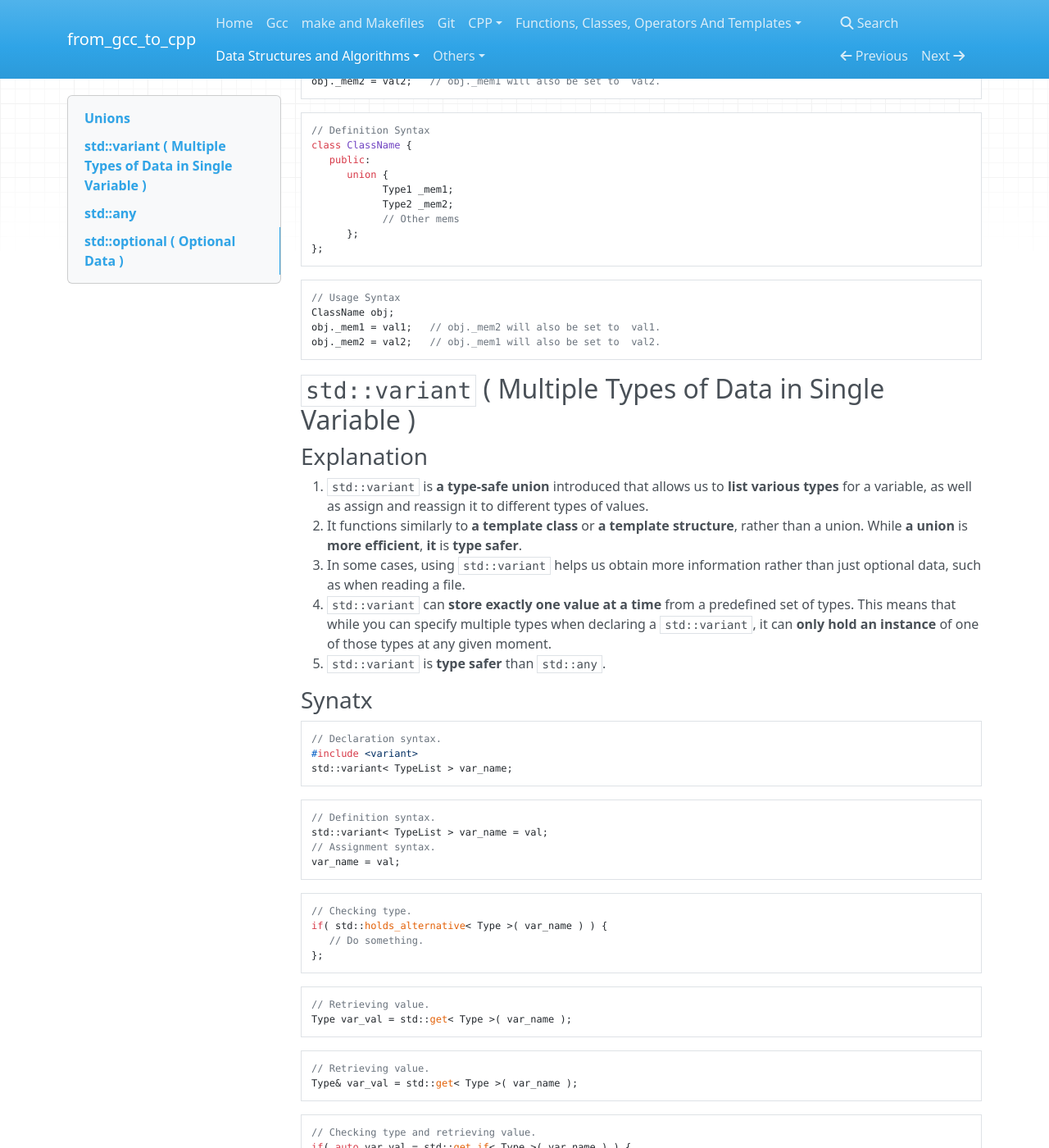
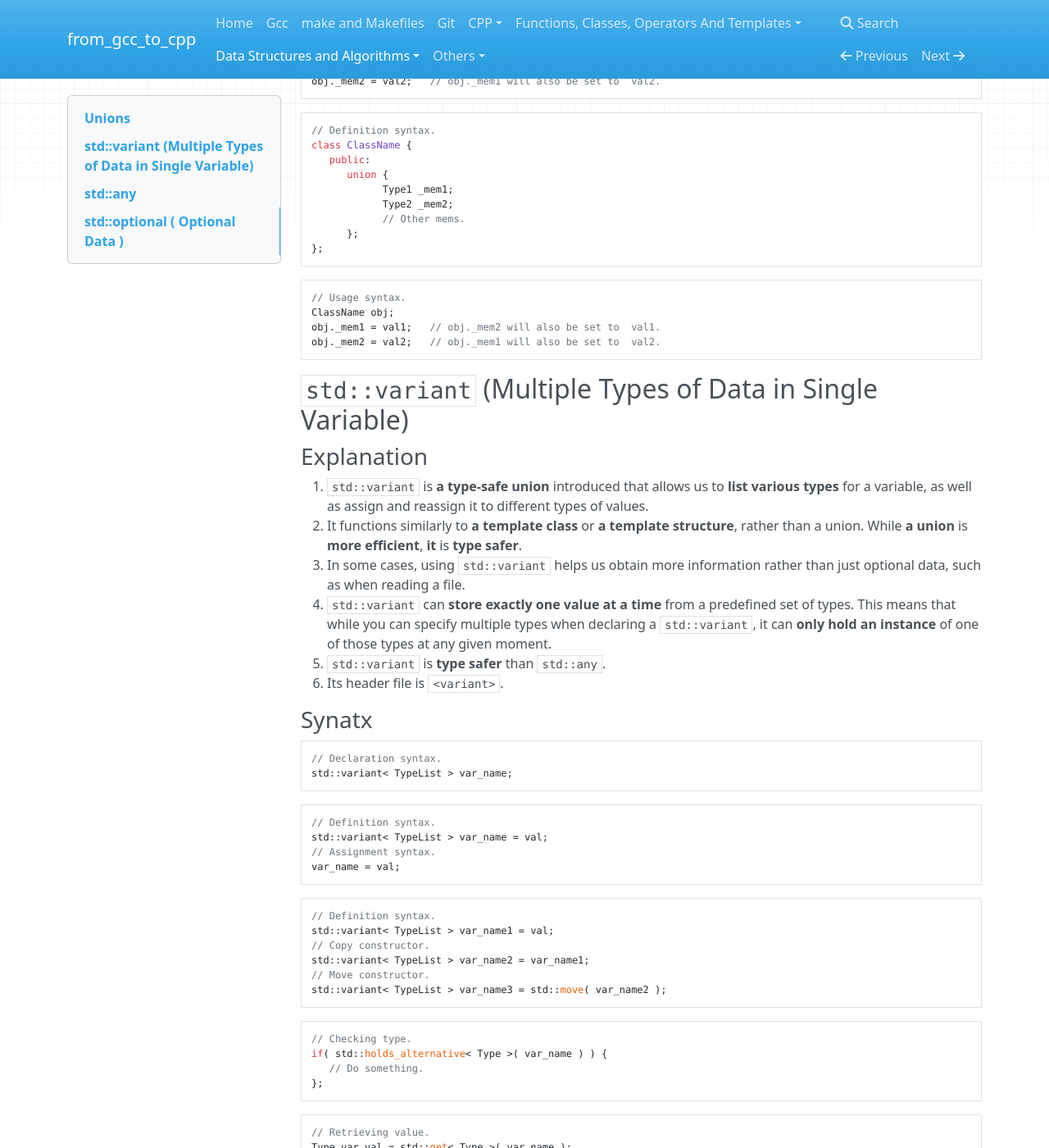
Before and after one commit to 0BananaBig0/from_gcc_to_cpp, an MkDocs documentation site: the page built from docs/UnionStdAnyStdVariantStdOptional.md, in a window 1280 px wide and 1400 px high, scrolled down 2042 px. Shown: the whole window at 82% size. Built offline with MkDocs 1.6.1, drawn with Linux system fonts in a browser that asks for light colours; nearby versions of some CDN libraries; some of the changed text lies outside the part shown.

Commit message:
format UnionStdAnyStdVariantStdOptional.md

````diff
--- a/docs/UnionStdAnyStdVariantStdOptional.md
+++ b/docs/UnionStdAnyStdVariantStdOptional.md
@@ -6,7 +6,7 @@
   - [Anonymous Unions](#anonymous-unions)
     - [Explanation](#explanation-1)
     - [Syntax](#syntax)
-- [`std::variant` ( Multiple Types of Data in Single Variable )](#stdvariant--multiple-types-of-data-in-single-variable-)
+- [`std::variant` (Multiple Types of Data in Single Variable)](#stdvariant-multiple-types-of-data-in-single-variable)
   - [Explanation](#explanation-2)
   - [Synatx](#synatx-1)
   - [Members and Related Stuffs](#members-and-related-stuffs)
@@ -54,25 +54,25 @@
 ### Synatx
 
 ```CPP
-// Definition Syntax
+// Definition syntax.
 union UnionName {
       Type1 mem1;
       Type2 mem2;
-      // Other mems
+      // Other mems.
 };
 ```
 
 ```CPP
-// Definition Syntax
+// Definition syntax.
 union UnionName {
       Type1 mem1;
       Type2 mem2;
-      // Other mems
+      // Other mems.
 } obj;
 ```
 
 ```CPP
-// Usage Syntax
+// Usage syntax.
 UnionName obj;
 obj.mem1 = val1;   // obj.mem2 will also be set to val1.
 obj.mem2 = val2;   // obj.mem1 will also be set to val2.
@@ -89,43 +89,43 @@ obj.mem2 = val2;   // obj.mem1 will also be set to val2.
 #### Syntax
 
 ```CPP
-// Definition Syntax
+// Definition syntax.
 struct StructName {
       union {
             Type1 _mem1;
             Type2 _mem2;
-            // Other mems
+            // Other mems.
       };
 };
 ```
 
 ```CPP
-// Usage Syntax
+// Usage syntax.
 StructName obj;
 obj._mem1 = val1;   // obj._mem2 will also be set to  val1.
 obj._mem2 = val2;   // obj._mem1 will also be set to  val2.
 ```
 
 ```CPP
-// Definition Syntax
+// Definition syntax.
 class ClassName {
    public:
       union {
             Type1 _mem1;
             Type2 _mem2;
-            // Other mems
+            // Other mems.
       };
 };
 ```
 
 ```CPP
-// Usage Syntax
+// Usage syntax.
 ClassName obj;
 obj._mem1 = val1;   // obj._mem2 will also be set to  val1.
 obj._mem2 = val2;   // obj._mem1 will also be set to  val2.
 ```
 
-## `std::variant` ( Multiple Types of Data in Single Variable )
+## `std::variant` (Multiple Types of Data in Single Variable)
 
 ### Explanation
 
@@ -139,12 +139,12 @@ obj._mem2 = val2;   // obj._mem1 will also be set to  val2.
    means that while you can specify multiple types when declaring a `std::variant`, it can **only
    hold an instance** of one of those types at any given moment.
 5. `std::variant` is **type safer** than `std::any`.
+6. Its header file is `<variant>`.
 
 ### Synatx
 
 ```CPP
 // Declaration syntax.
-#include <variant>
 std::variant< TypeList > var_name;
 ```
 
@@ -153,6 +153,15 @@ std::variant< TypeList > var_name;
 std::variant< TypeList > var_name = val;
 // Assignment syntax.
 var_name = val;
+```
+
+```CPP
+// Definition syntax.
+std::variant< TypeList > var_name1 = val;
+// Copy constructor.
+std::variant< TypeList > var_name2 = var_name1;
+// Move constructor.
+std::variant< TypeList > var_name3 = std::move( var_name2 );
 ```
 
 ```CPP
@@ -270,12 +279,12 @@ try {
    implementation, it functions **similarly to `std::variant`**.
 5. However, if **larger sizes** are required, **dynamic allocations** are necessary, which can
    **impact performance**. This feature is **not useful**, and **few programmers use it**.
+6. Its header file is `<any>`.
 
 ### Synatx
 
 ```CPP
 // Declaration syntax.
-#include <any>
 std::any var_name;
 ```
 
@@ -284,6 +293,15 @@ std::any var_name;
 std::any var_name = val;
 // Assignment syntax.
 var_name = val;
+```
+
+```CPP
+// Definition syntax.
+std::any var_name1 = val;
+// Copy constructor.
+std::any var_name2( var_name1 );
+// Move constructor.
+std::any var_name3( std::move( var_name1 ) );
 ```
 
 ```CPP
@@ -365,23 +383,23 @@ var_name.reset();   // clears the stored value.
 ### Synatx
 
 ```CPP
-// Declaration Syntax.
+// Declaration syntax.
 #include <optional>
 std::optional< Type > var_name;
 ```
 
 ```CPP
-// Definition Syntax.
+// Definition syntax.
 std::optional< Type > var_name = std::nullopt;   // Empty optional.
 ```
 
 ```CPP
-// Definition Syntax.
+// Definition syntax.
 std::optional< Type > var_name = val;   // Contains a value.
 ```
 
 ```CPP
-// Assignment Syntax.
+// Assignment syntax.
 var_name = std::nullopt;   // Reset to empty state.
 var_name = val;            // Assign a value.
 ```
````
